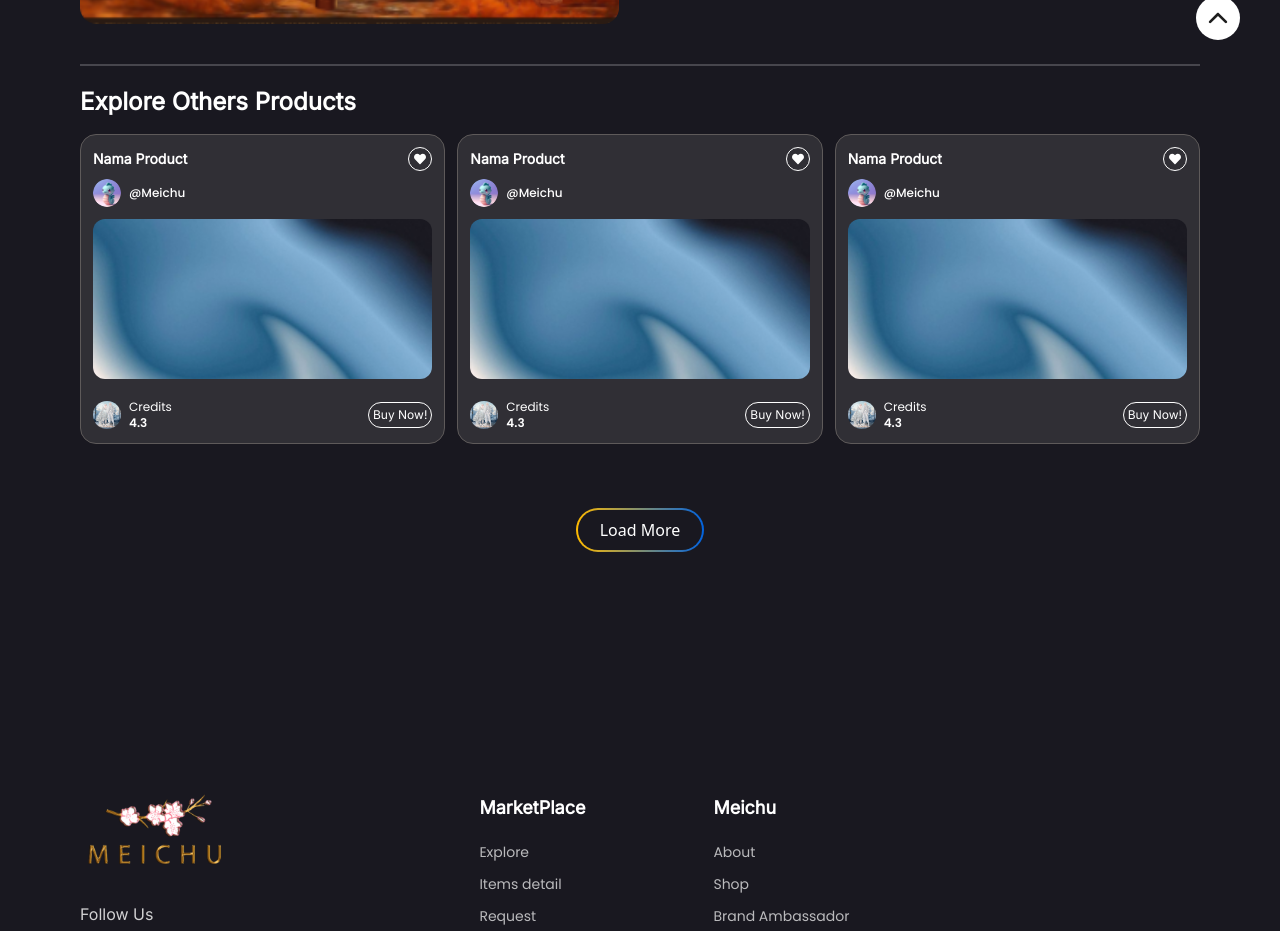
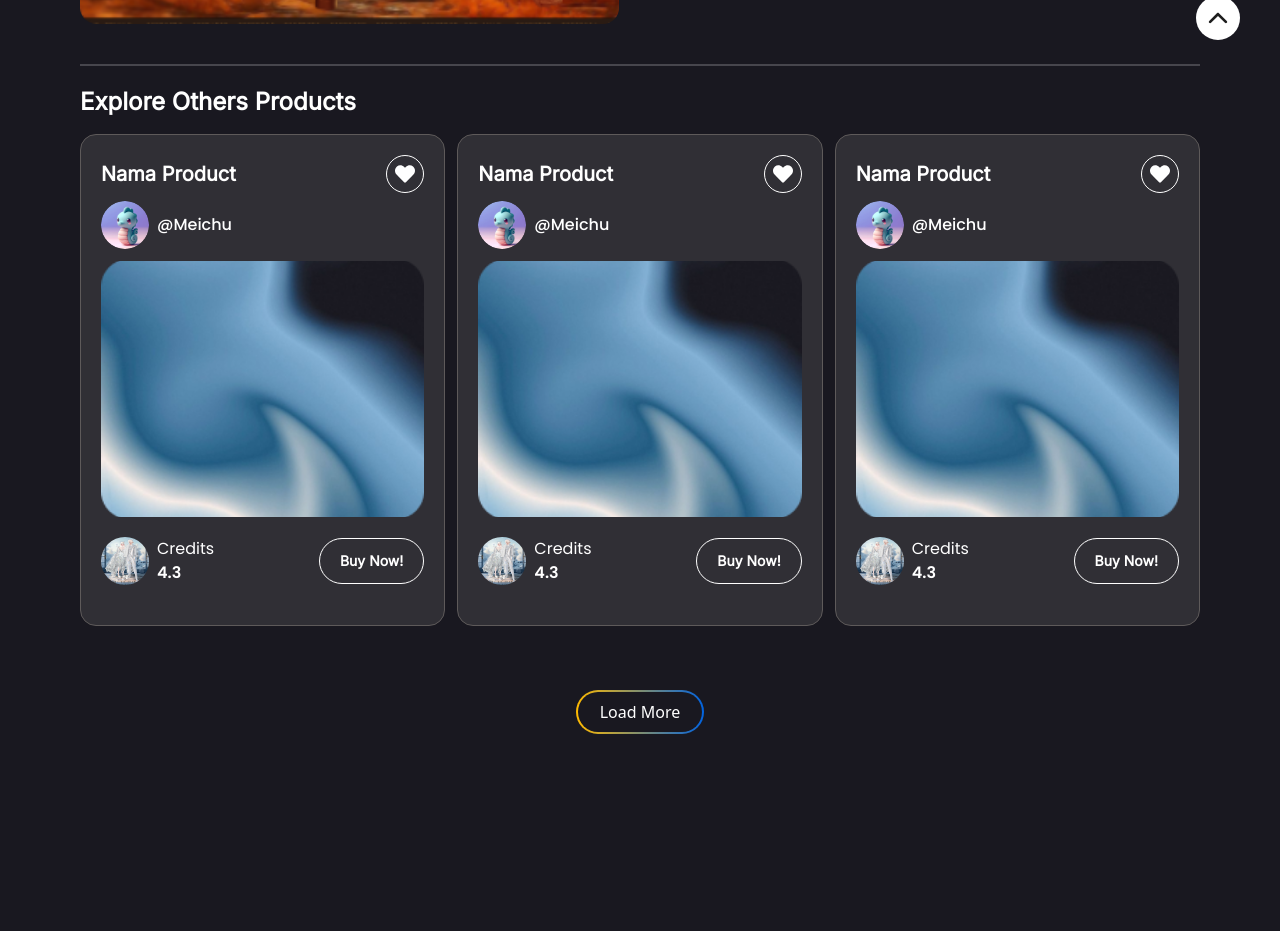
Before and after one commit to SeptianProject/meichu, a React (Vite) app: page /catalog-detail in a window 1280 px wide. Shown: the part 840-1771 px from the top of the page. Built offline with nearby package versions, Linux system fonts and the light colour scheme.

Commit message:
fix: issue detail page

```diff
--- a/src/components/pages/DetailPage.tsx
+++ b/src/components/pages/DetailPage.tsx
@@ -63,9 +63,9 @@ const DetailPage = () => {
                     </h1>
                     <div className="flex flex-col items-center gap-y-16">
                          <div className="grid grid-cols-2 lg:grid-cols-3 gap-3 w-full">
-                              <CatalogCard />
-                              <CatalogCard />
-                              <CatalogCard />
+                              <CatalogCard type="catalog" />
+                              <CatalogCard type="catalog" />
+                              <CatalogCard type="catalog" />
                          </div>
                          <BtnBorderGradient onClick={() => { }} />
                     </div>
```
